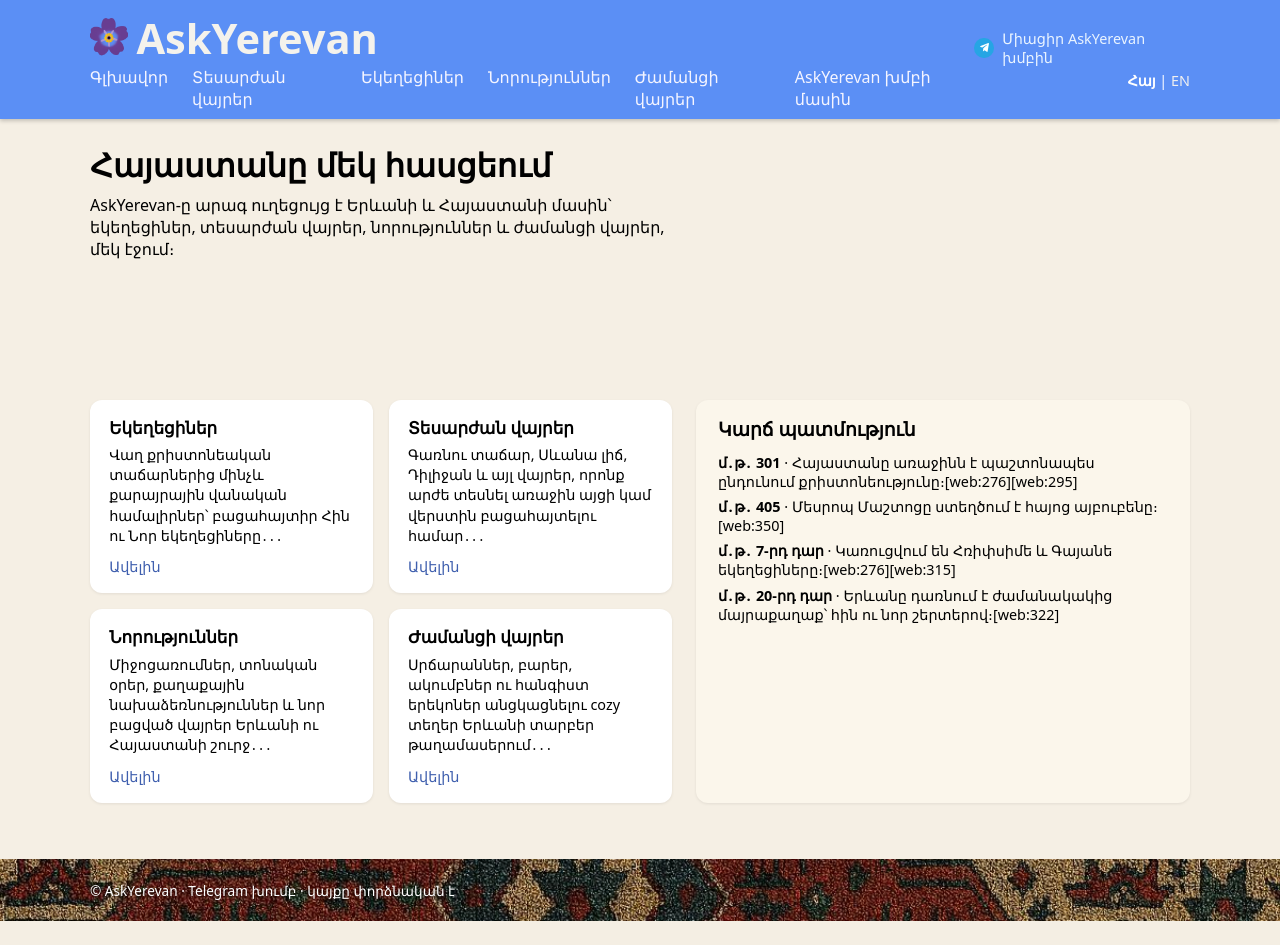
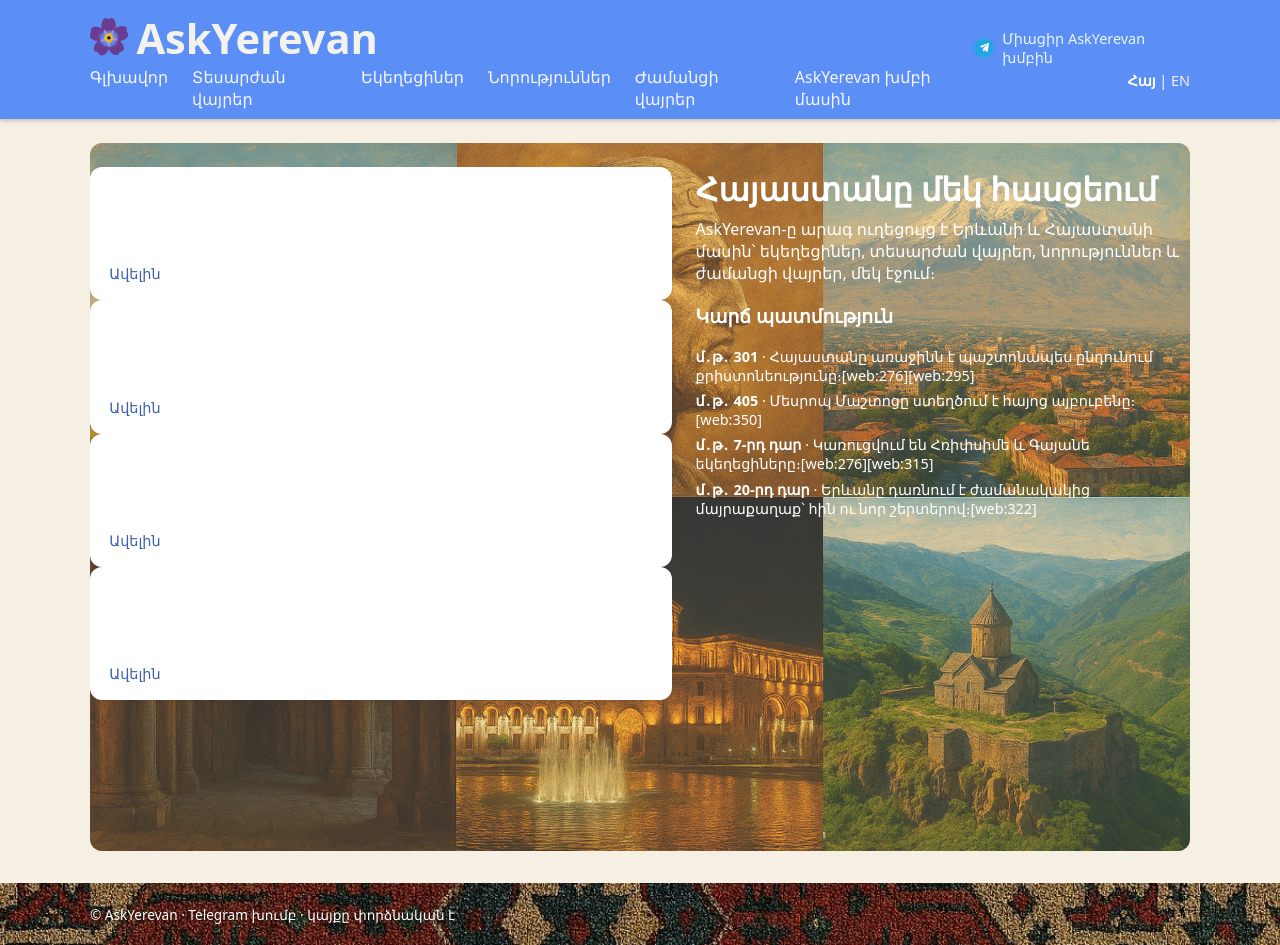
Before and after one commit to abgaryansaqo83-ctrl/ask-yerevan, a FastAPI app: page /hy in a window 1280 px wide. Before the commit the page ends 921 px from the top, so only its background shows below. Run offline with FastAPI, Linux system fonts and the light colour scheme.

Commit message:
Update index_hy.html

```diff
--- a/templates/index_hy.html
+++ b/templates/index_hy.html
@@ -2,19 +2,11 @@
 {% block title %}AskYerevan · Գլխավոր{% endblock %}
 
 {% block content %}
-<section class="home-hero">
-
-  <header class="home-hero__header">
-    <h2>Հայաստանը մեկ հասցեում</h2>
-    <p>
-      AskYerevan-ը արագ ուղեցույց է Երևանի և Հայաստանի մասին՝ եկեղեցիներ, տեսարժան վայրեր,
-      նորություններ և ժամանցի վայրեր, մեկ էջում։
-    </p>
-  </header>
+<section class="home-hero hero--with-bg">
 
   <div class="home-hero__grid">
-    <!-- ՁԱԽ՝ 4 քարտերը որպես nested grid -->
-    <div class="home-hero__grid-left">
+    <!-- ՁԱԽ՝ 4 պատուհան, մեկ սյունակով -->
+    <div class="home-hero__left">
       <article class="home-card">
         <h3 class="home-card__title">Եկեղեցիներ</h3>
         <p class="home-card__snippet">
@@ -52,8 +44,17 @@
       </article>
     </div>
 
-    <!-- Աջ՝ պատմական բլոկ -->
-    <aside class="home-hero__aside">
+    <!-- ԱՋ՝ վերնագիր + կարճ նկարագրություն + պատմություն -->
+    <aside class="home-hero__right">
+      <header class="home-hero__header">
+        <h2>Հայաստանը մեկ հասցեում</h2>
+        <p>
+          AskYerevan-ը արագ ուղեցույց է Երևանի և Հայաստանի մասին՝ եկեղեցիներ,
+          տեսարժան վայրեր, նորություններ և ժամանցի վայրեր, մեկ էջում։
+        </p>
+      </header>
+
+      <div class="home-hero__history">
         <h3>Կարճ պատմություն</h3>
         <ul class="home-hero__timeline">
           <li><strong>մ․թ․ 301</strong> · Հայաստանը առաջինն է պաշտոնապես ընդունում քրիստոնեությունը։[web:276][web:295]</li>
@@ -61,8 +62,9 @@
           <li><strong>մ․թ․ 7-րդ դար</strong> · Կառուցվում են Հռիփսիմե և Գայանե եկեղեցիները։[web:276][web:315]</li>
           <li><strong>մ․թ․ 20-րդ դար</strong> · Երևանը դառնում է ժամանակակից մայրաքաղաք՝ հին ու նոր շերտերով։[web:322]</li>
         </ul>
+      </div>
     </aside>
   </div>
+
 </section>
-
 {% endblock %}
```
Lines whose indentation alone changed are shown as unchanged.
